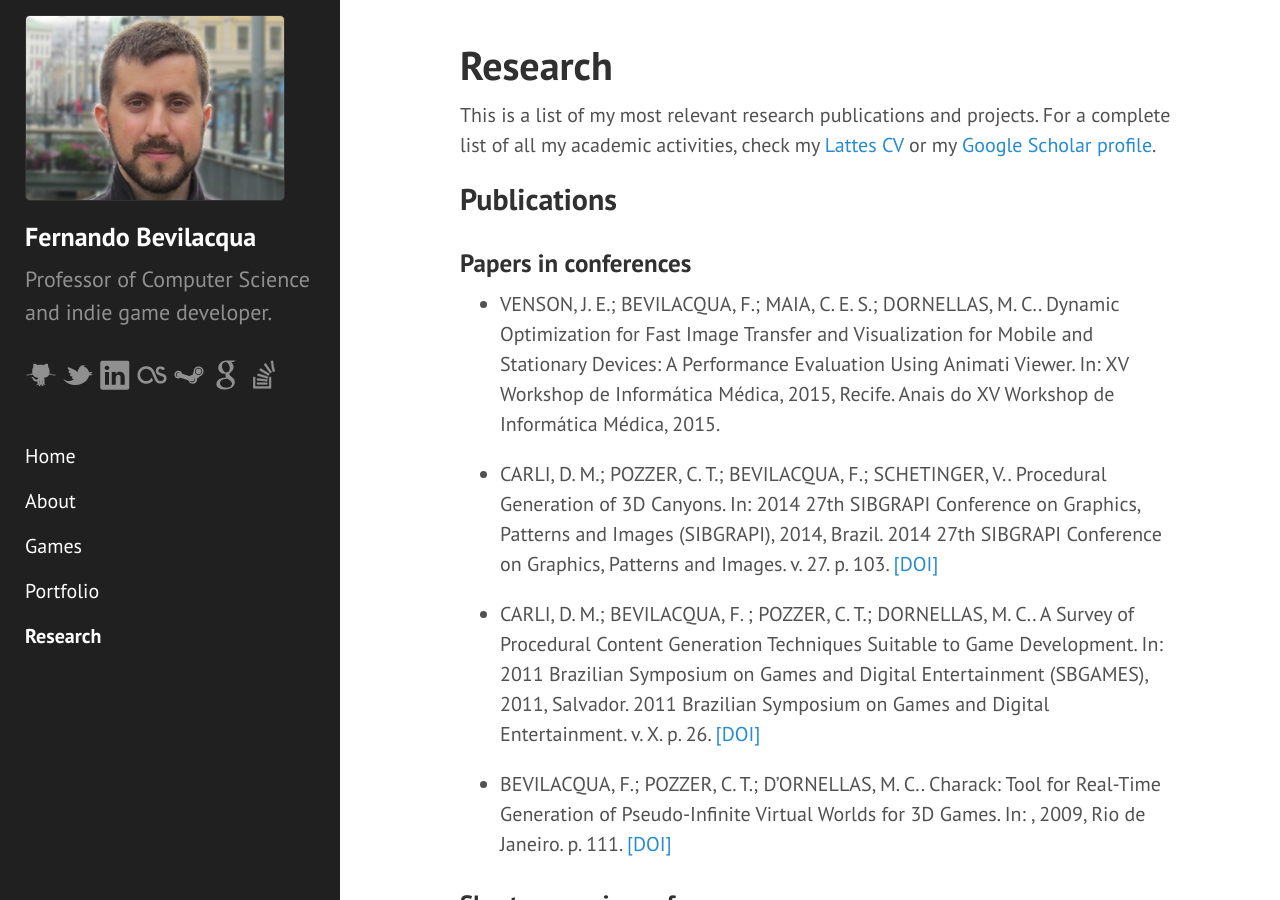
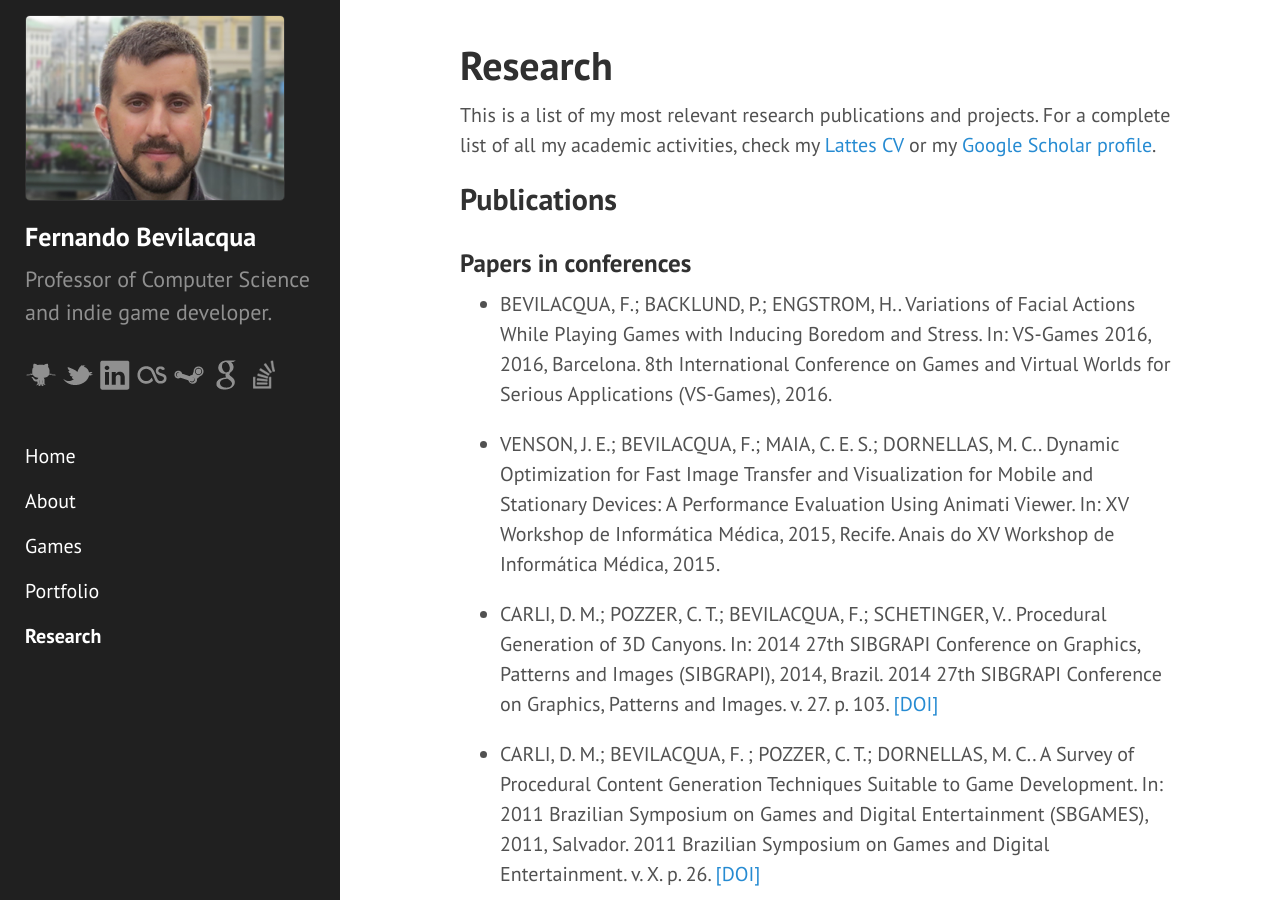
Before and after one commit to Dovyski/dovyski.github.io, a Jekyll site: the page built from research.md, in a window 1280 px wide and 900 px high. Built offline with Jekyll 4.4.1, drawn with Linux system fonts in a browser that asks for light colours.

Commit message:
Add new publication

```diff
--- a/research.md
+++ b/research.md
@@ -8,6 +8,8 @@ This is a list of my most relevant research publications and projects. For a com
 ## Publications
 
 ### Papers in conferences
+
+- BEVILACQUA, F.; BACKLUND, P.; ENGSTROM, H.. Variations of Facial Actions While Playing Games with Inducing Boredom and Stress. In: VS-Games 2016, 2016, Barcelona. 8th International Conference on Games and Virtual Worlds for Serious Applications (VS-Games), 2016.
 
 - VENSON, J. E.; BEVILACQUA, F.; MAIA, C. E. S.; DORNELLAS, M. C.. Dynamic Optimization for Fast Image Transfer and Visualization for Mobile and Stationary Devices: A Performance Evaluation Using Animati Viewer. In: XV Workshop de Informática Médica, 2015, Recife. Anais do XV Workshop de Informática Médica, 2015.
 
```
